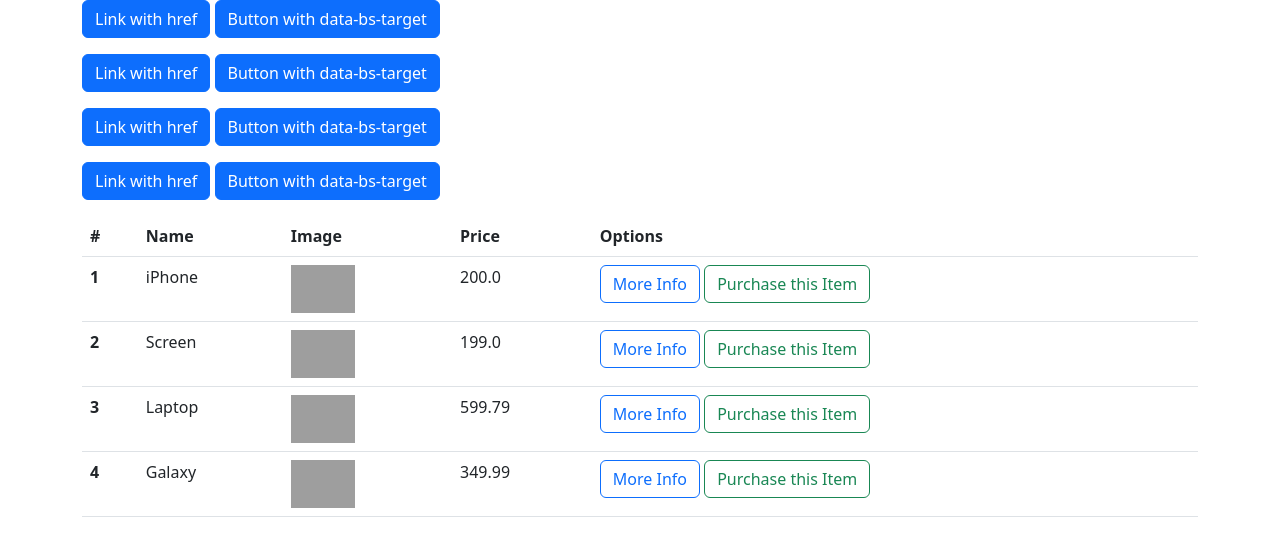
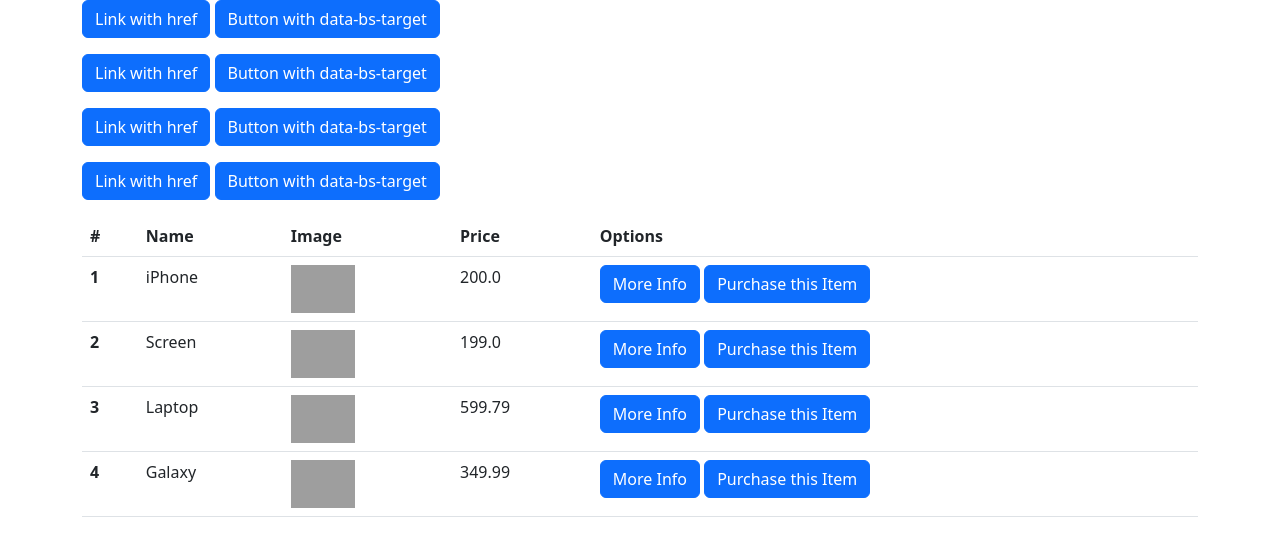
Before and after one commit to Mike-in-Maine/Jim-Django, a Django app: page /items/ in a window 1280 px wide. Shown: the part 56-612 px from the top of the page. Run offline with Django 4.2, Linux system fonts and the light colour scheme; data comes from the database, SQL or seed files in the repository; grey boxes are pictures that could not be loaded.

Commit message:
new teaching session

```diff
--- a/market/main/templates/main/includes/items_collapse.html
+++ b/market/main/templates/main/includes/items_collapse.html
@@ -1,3 +1,10 @@
+
+<div class="collapse" id="collapseExample">
+  <div class="card card-body">
+    Hello world
+  </div>
+</div>
+
 <p>
   <a class="btn btn-primary" data-bs-toggle="collapse" href="#collapseExample" role="button" aria-expanded="false" aria-controls="collapseExample">
     Link with href
@@ -6,8 +13,3 @@
     Button with data-bs-target
   </button>
 </p>
-<div class="collapse" id="collapseExample">
-  <div class="card card-body">
-    Hello world
-  </div>
-</div>
--- a/market/main/templates/main/items.html
+++ b/market/main/templates/main/items.html
@@ -22,11 +22,11 @@
 
               <td>{{ item.price }}</td>
               <td>
-              <button type="button" class="btn btn-outline-primary"
+              <button type="button" class="btn btn-primary"
                 data-bs-toggle=collapse data-target="#collapseExample{{ item.pk }}">
                 More Info
               </button>
-              <button type="button" class="btn btn-outline-success"
+              <button type="button" class="btn btn-primary"
                 data-bs-toggle="collapse" data-target="#collapseExample">
                 Purchase this Item
               </button>
```
